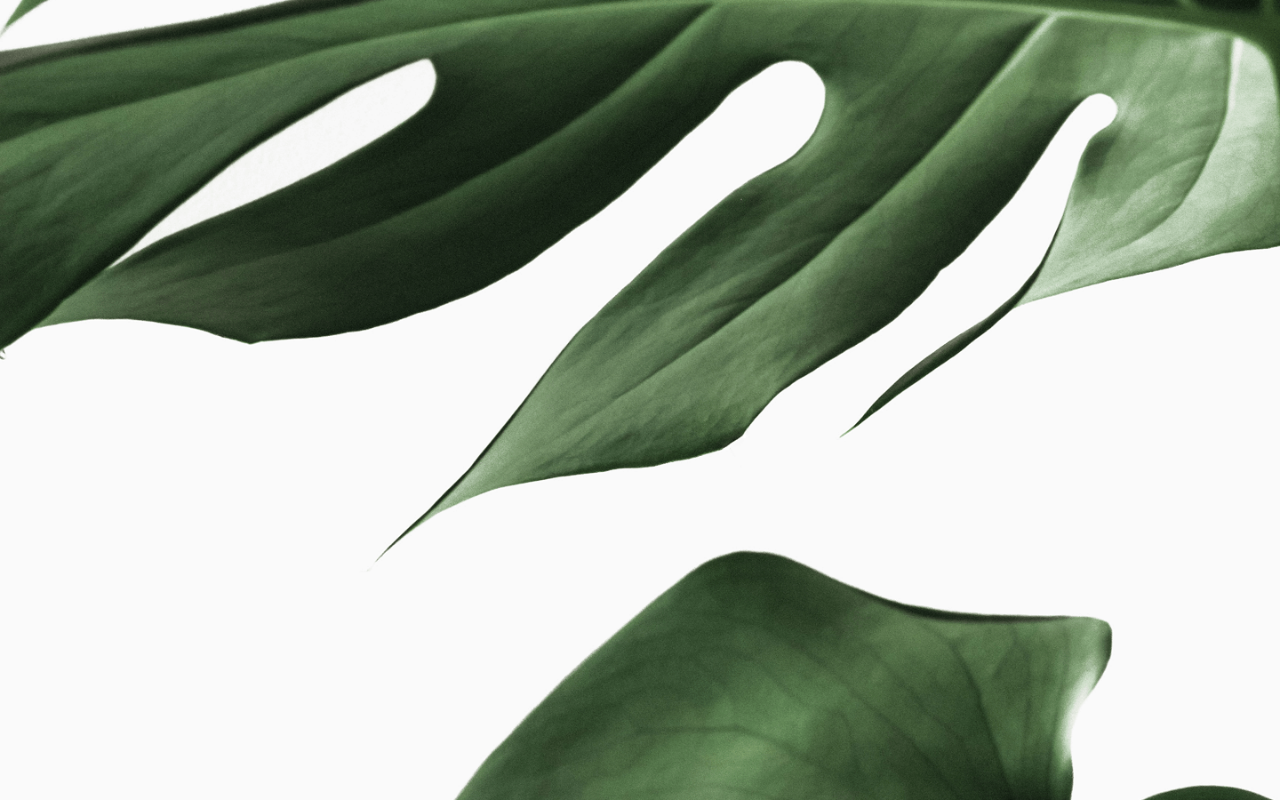
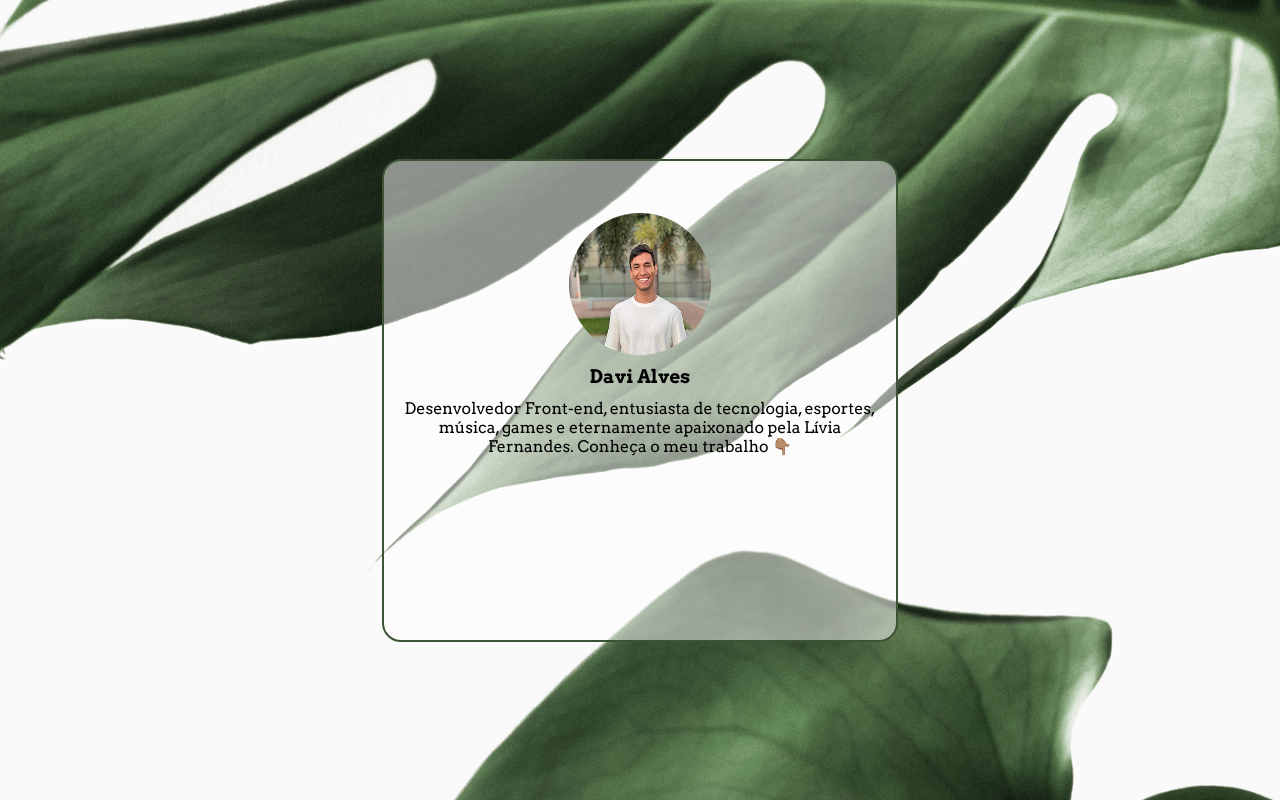
Before and after one commit to davi-aalves/pagina-de-links, a website built with Vite: page index.html in a window 1280 px wide. Built offline with nearby package versions, Linux system fonts and the light colour scheme.

Commit message:
add profile card section to index.html, include profile image and description; update style.css for card layout and background adjustments

```diff
--- a/index.html
+++ b/index.html
@@ -8,7 +8,28 @@
     <link rel="stylesheet" href="./src/style.css" />
   </head>
   <body class="app background">
-    <article class="card"></article>
+    <article class="card">
+      <section class="card-header">
+        <img
+          class="card-header__profile-image"
+          src="profile.png"
+          alt="Imagem de perfil de Davi Alves"
+        />
+
+        <h1 class="card-header__name">
+          Davi <span class="card-header__last-name">Alves</span>
+        </h1>
+
+        <p class="card-header__description">
+          Desenvolvedor Front-end, entusiasta de tecnologia, esportes, música,
+          games e eternamente apaixonado pela Lívia Fernandes. Conheça o meu
+          trabalho 👇🏽
+        </p>
+      </section>
+
+      <ul class="card__links"></ul>
+      <ul class="card__social-links"></ul>
+    </article>
 
     <script type="module" src="/src/main.js"></script>
   </body>
--- a/src/style.css
+++ b/src/style.css
@@ -1,3 +1,5 @@
+@import url("https://fonts.googleapis.com/css2?family=Arvo:ital,wght@0,400;0,700;1,400;1,700&display=swap");
+
 * {
   margin: 0;
   padding: 0;
@@ -11,11 +13,33 @@
 
   height: 100dvh;
   width: 100vw;
+  font-family: "Arvo", sans-serif;
 }
 
 .background {
-  background-image: url("../public/background.webp");
+  background-image: url("/background.webp");
   background-size: cover;
   background-position: center;
-  color: greenyellow;
+  color: black;
 }
+
+.card {
+  border-radius: 19px;
+  border: 2px solid #3c5335;
+  background: rgba(255, 255, 255, 0.5);
+  padding: 52px 10px;
+  width: 516px;
+  text-align: center;
+
+  display: flex;
+  flex-direction: column;
+  align-items: center;
+  gap: 66px;
+}
+
+.card-header {
+  display: flex;
+  flex-direction: column;
+  align-items: center;
+  gap: 10px;
+}
```
Also changed, not shown: public/profile.png (added).
